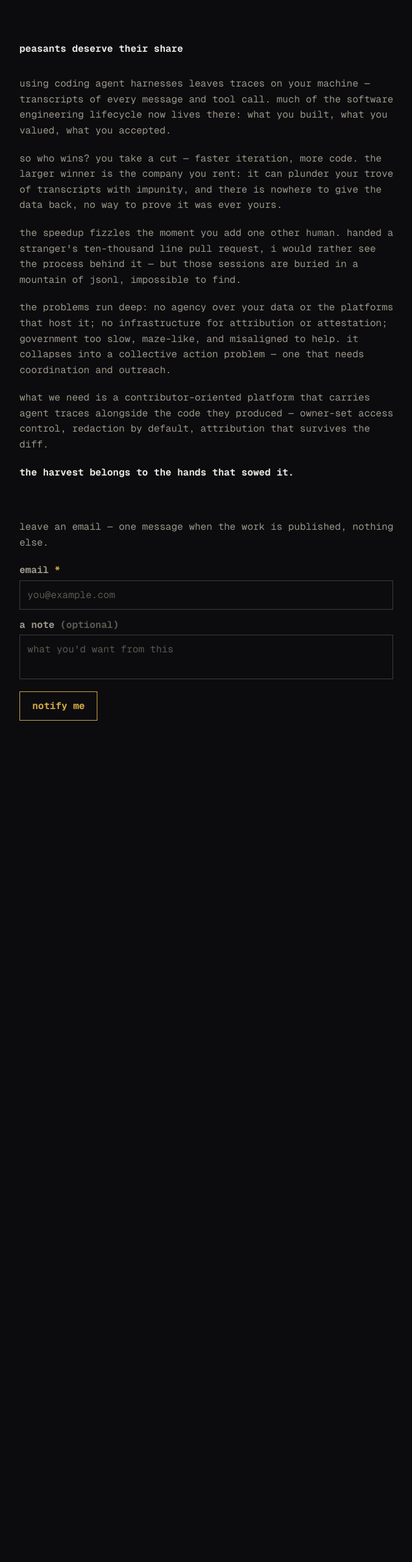
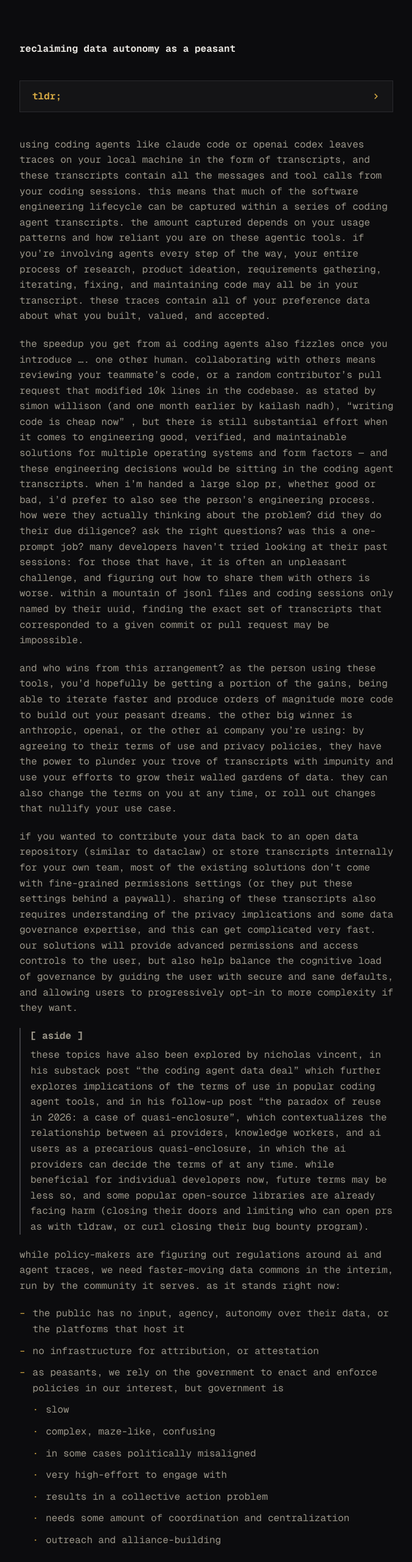
Before and after one commit to peasant-labs/website, a Next.js app: page / in a window 1280 px wide. Shown: the part 121-2683 px from the top of the page at 61% size, without its empty margins (296-973 px from the left). Before the commit the page ends 1395 px from the top, so only its background shows below. Built offline with nearby package versions, Linux system fonts and the light colour scheme.

Commit message:
copy update

```diff
--- a/app/page.tsx
+++ b/app/page.tsx
@@ -1,6 +1,7 @@
-import Link from "next/link";
 import { Mark } from "@/components/mark";
 import { SubscribeForm } from "@/components/subscribe-form";
+import { Tldr } from "@/components/tldr";
+import Link from "next/link";
 
 export default function Home() {
   return (
@@ -16,50 +17,177 @@ export default function Home() {
 
       {/* title — same size as the body, set apart by weight + color */}
       <h1 className="mt-14 font-bold text-[var(--text-primary)]">
-        peasants deserve their share
+        Reclaiming Data Autonomy as a Peasant
       </h1>
 
-      {/* text */}
-      <article className="measure mt-8 space-y-5 text-[var(--text-secondary)]">
+      {/* tldr */}
+      <Tldr
+        summary="We are developing the suite of tools required to safely share and manage access to transcripts produced by coding agent sessions. While others are developing similar tools, our tools are designed to be local-first, prioritizing the user’s autonomy with explicit opt-ins at network boundaries; and to provide fine-grained access controls at low friction, with sane defaults and settings profiles for varying levels of complexity. This will be a fundamental component of software engineering infrastructure, enabling us to"
+        goals={[
+          "incorporate coding agents into software engineering processes in a sustainable way",
+          "create a data commons with the public interest in mind",
+          "allow the public to have autonomy over their data, outside the walled gardens run by corporate actors such as Anthropic or OpenAI",
+        ]}
+      />
+
+      {/* essay */}
+      <article className="measure mt-10 space-y-5 text-[var(--text-secondary)]">
         <p>
-          using coding agent harnesses leaves traces on your machine —
-          transcripts of every message and tool call. much of the software
-          engineering lifecycle now lives there: what you built, what you
-          valued, what you accepted.
+          Using coding agents like Claude Code or OpenAI Codex leaves traces on
+          your local machine in the form of transcripts, and these transcripts
+          contain all the messages and tool calls from your coding sessions.
+          This means that much of the software engineering lifecycle can be
+          captured within a series of coding agent transcripts. The amount
+          captured depends on your usage patterns and how reliant you are on
+          these agentic tools. If you’re involving agents every step of the way,
+          your entire process of research, product ideation, requirements
+          gathering, iterating, fixing, and maintaining code may all be in your
+          transcript. These traces contain all of your preference data about
+          what you built, valued, and accepted.
         </p>
         <p>
-          so who wins? you take a cut — faster iteration, more code. the larger
-          winner is the company you rent: it can plunder your trove of
-          transcripts with impunity, and there is nowhere to give the data
-          back, no way to prove it was ever yours.
+          The speedup you get from AI coding agents also fizzles once you
+          introduce …. one other human. Collaborating with others means
+          reviewing your teammate’s code, or a random contributor’s pull request
+          that modified 10K lines in the codebase. As stated by Simon Willison
+          (and one month earlier by Kailash Nadh), “Writing code is cheap now” ,
+          but there is still substantial effort when it comes to engineering
+          good, verified, and maintainable solutions for multiple operating
+          systems and form factors — and these engineering decisions would be
+          sitting in the coding agent transcripts. When I’m handed a large slop
+          PR, whether good or bad, I’d prefer to also see the person’s
+          engineering process. How were they actually thinking about the
+          problem? Did they do their due diligence? Ask the right questions? Was
+          this a one-prompt job? Many developers haven’t tried looking at their
+          past sessions: for those that have, it is often an unpleasant
+          challenge, and figuring out how to share them with others is worse.
+          Within a mountain of JSONL files and coding sessions only named by
+          their UUID, finding the exact set of transcripts that corresponded to
+          a given commit or pull request may be impossible.
         </p>
         <p>
-          the speedup fizzles the moment you add one other human. handed a
-          stranger&apos;s ten-thousand line pull request, i would rather see
-          the process behind it — but those sessions are buried in a mountain
-          of jsonl, impossible to find.
+          And who wins from this arrangement? As the person using these tools,
+          you’d hopefully be getting a portion of the gains, being able to
+          iterate faster and produce orders of magnitude more code to build out
+          your peasant dreams. The other big winner is Anthropic, OpenAI, or the
+          Other AI Company you’re using: by agreeing to their terms of use and
+          privacy policies, they have the power to plunder your trove of
+          transcripts with impunity and use your efforts to grow their walled
+          gardens of data. They can also change the terms on you at any time, or
+          roll out changes that nullify your use case.
         </p>
         <p>
-          the problems run deep: no agency over your data or the platforms that
-          host it; no infrastructure for attribution or attestation; government
-          too slow, maze-like, and misaligned to help. it collapses into a
-          collective action problem — one that needs coordination and outreach.
+          If you wanted to contribute your data back to an open data repository
+          (similar to DataClaw) or store transcripts internally for your own
+          team, most of the existing solutions don’t come with fine-grained
+          permissions settings (or they put these settings behind a paywall).
+          Sharing of these transcripts also requires understanding of the
+          privacy implications and some data governance expertise, and this can
+          get complicated very fast. Our solutions will provide advanced
+          permissions and access controls to the user, but also help balance the
+          cognitive load of governance by guiding the user with secure and sane
+          defaults, and allowing users to progressively opt-in to more
+          complexity if they want.
         </p>
+
+        {/* aside — further reading */}
+        <aside className="border-l-2 border-[var(--border-strong)] pl-4 text-[var(--text-secondary)]">
+          <span className="mb-1.5 block font-bold">[ aside ]</span>
+          <p>
+            These topics have also been explored by Nicholas Vincent, in his
+            substack post “The Coding Agent Data Deal” which further explores
+            implications of the terms of use in popular coding agent tools, and
+            in his follow-up post “The Paradox of Reuse in 2026: A Case of
+            Quasi-Enclosure”, which contextualizes the relationship between AI
+            providers, knowledge workers, and AI users as a precarious
+            quasi-enclosure, in which the AI providers can decide the terms of
+            at any time. While beneficial for individual developers now, future
+            terms may be less so, and some popular open-source libraries are
+            already facing harm (closing their doors and limiting who can open
+            PRs as with tldraw, or cURL closing their bug bounty program).
+          </p>
+        </aside>
+
         <p>
-          what we need is a contributor-oriented platform that carries agent
-          traces alongside the code they produced — owner-set access control,
-          redaction by default, attribution that survives the diff.
+          While policy-makers are figuring out regulations around AI and agent
+          traces, we need faster-moving data commons in the interim, run by the
+          community it serves. As it stands right now:
         </p>
-        <p className="font-bold text-[var(--text-primary)]">
-          the harvest belongs to the hands that sowed it.
+
+        {/* the problem, as it stands */}
+        <ul className="space-y-2.5">
+          <li className="flex gap-3">
+            <span
+              aria-hidden="true"
+              className="shrink-0 select-none text-[var(--accent)]"
+            >
+              –
+            </span>
+            <span>
+              the public has no input, agency, autonomy over their data, or the
+              platforms that host it
+            </span>
+          </li>
+          <li className="flex gap-3">
+            <span
+              aria-hidden="true"
+              className="shrink-0 select-none text-[var(--accent)]"
+            >
+              –
+            </span>
+            <span>no infrastructure for attribution, or attestation</span>
+          </li>
+          <li className="flex gap-3">
+            <span
+              aria-hidden="true"
+              className="shrink-0 select-none text-[var(--accent)]"
+            >
+              –
+            </span>
+            <div>
+              as peasants, we rely on the government to enact and enforce
+              policies in our interest, but government is
+              <ul className="mt-2.5 space-y-2.5">
+                {[
+                  "slow",
+                  "complex, maze-like, confusing",
+                  "in some cases politically misaligned",
+                  "very high-effort to engage with",
+                  "results in a collective action problem",
+                  "needs some amount of coordination and centralization",
+                  "outreach and alliance-building",
+                ].map((sub) => (
+                  <li key={sub} className="flex gap-3">
+                    <span
+                      aria-hidden="true"
+                      className="shrink-0 select-none text-[var(--accent)]"
+                    >
+                      ·
+                    </span>
+                    <span>{sub}</span>
+                  </li>
+                ))}
+              </ul>
+            </div>
+          </li>
+        </ul>
+
+        <p>
+          This is why we are developing the suite of tools required to safely
+          share and manage access to transcripts from coding agent sessions.
+          This will be a fundamental component of development infrastructure so
+          that (1) the developer community can sustainably incorporate coding
+          agents into their software engineering processes, (2) to create a data
+          commons with the public interest in mind, and (3) to allow the public
+          to have autonomy over their data, outside the walled gardens run by
+          corporate actors such as Anthropic or OpenAI.
         </p>
       </article>
 
       {/* form */}
       <section className="measure mt-16">
         <p className="text-[var(--text-secondary)]">
-          leave an email — one message when the work is published, nothing
-          else.
+          leave an email — one message when the work is published.
         </p>
         <SubscribeForm />
       </section>
--- /dev/null
+++ b/components/tldr.tsx
@@ -0,0 +1,53 @@
+/**
+ * tldr — a collapsible summary. the `tldr;` row stays visible and
+ * toggles the rest: the thesis, then the goals as a short numbered
+ * list. built on native <details>, so it collapses without
+ * javascript and stays a server component.
+ *
+ * presentational only — content is passed in.
+ */
+export function Tldr({
+  summary,
+  goals,
+}: {
+  summary: React.ReactNode;
+  goals: React.ReactNode[];
+}) {
+  return (
+    <details className="group measure mt-10 border border-[var(--border-default)] bg-[var(--bg-surface)]">
+      <summary className="flex cursor-pointer list-none items-center justify-between px-5 py-3 font-bold text-[var(--accent)] transition-colors hover:bg-[var(--bg-elevated)] [&::-webkit-details-marker]:hidden">
+        tldr;
+        <svg
+          viewBox="0 0 16 16"
+          aria-hidden="true"
+          className="h-3.5 w-3.5 transition-transform duration-200 group-open:rotate-90"
+          fill="none"
+          stroke="currentColor"
+          strokeWidth={2}
+          strokeLinecap="round"
+          strokeLinejoin="round"
+        >
+          <path d="M6 4l4 4-4 4" />
+        </svg>
+      </summary>
+
+      <div className="px-5 pb-5">
+        <p className="text-[var(--text-primary)]">{summary}</p>
+
+        <ol className="mt-4 space-y-2.5">
+          {goals.map((goal, i) => (
+            <li key={i} className="flex gap-3 text-[var(--text-secondary)]">
+              <span
+                aria-hidden="true"
+                className="shrink-0 select-none self-start font-bold text-[var(--accent)]"
+              >
+                {i + 1}
+              </span>
+              <span>{goal}</span>
+            </li>
+          ))}
+        </ol>
+      </div>
+    </details>
+  );
+}
```
